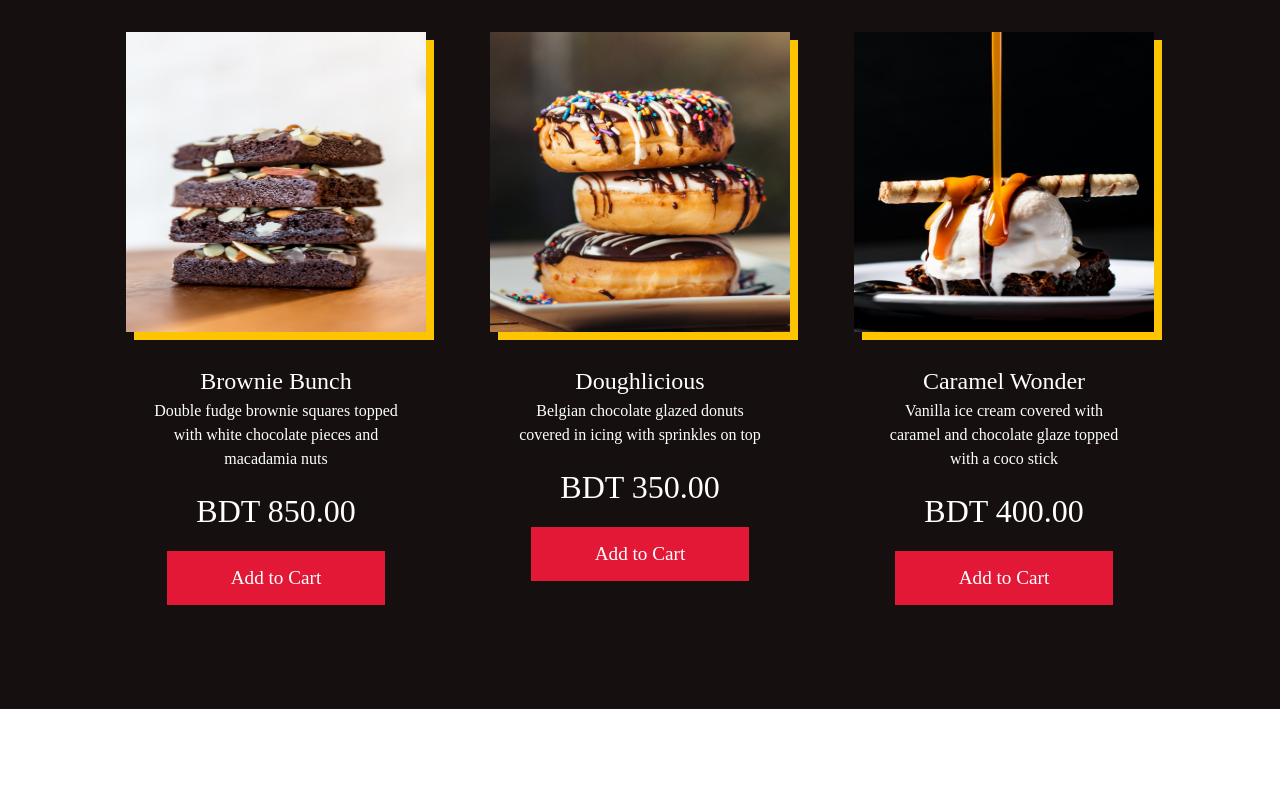
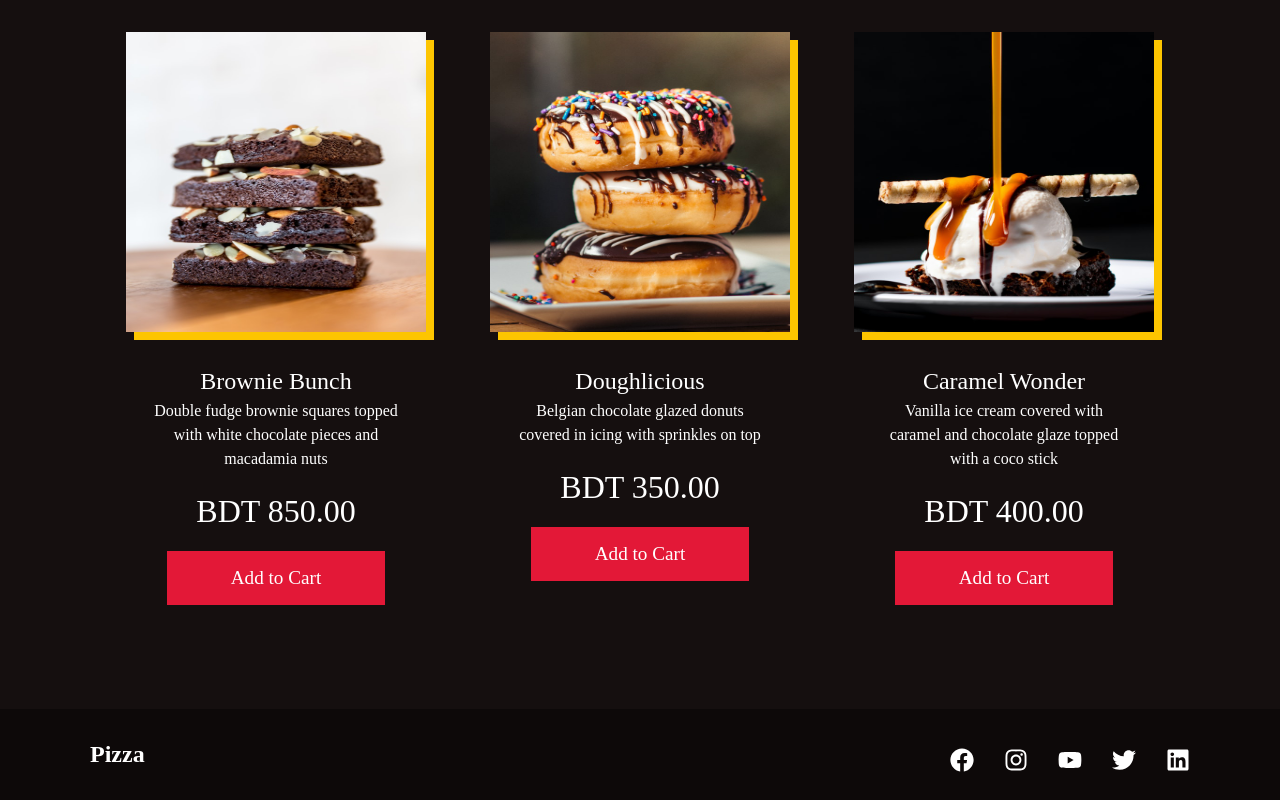
Before and after one commit to istyaque-ahammed/CSEKU_WPL_2023_Responsive-Restaurant-WebSite, a React (Create React App) app in the folder responsive-restaurant-website/: page / in a window 1280 px wide. Shown: the part 2315-3115 px from the top of the page. Before the commit the page ends 3024 px from the top, so only its background shows below. Built offline with nearby package versions, Linux system fonts and the light colour scheme; a web font is replaced by a local one.

Commit message:
Footer page

```diff
--- a/responsive-restaurant-website/src/App.js
+++ b/responsive-restaurant-website/src/App.js
@@ -5,6 +5,7 @@ import Hero from './components/Hero';
 import Products from './components/Products';
 import { productData, productDataTwo } from './components/Products/data';
 import Feature from './components/Feature';
+import Footer from './components/Footer';
 
 function App() {
   return (
@@ -14,8 +15,7 @@ function App() {
       <Products heading='Delicious Pizza For You' data={productData}/>
       <Feature/>
       <Products heading='Sweet Treats For You' data={productDataTwo}/>
-
-
+      <Footer/>
     </Router>
 
   );
--- /dev/null
+++ b/responsive-restaurant-website/src/components/Footer/FooterElements.js
@@ -0,0 +1,57 @@
+import styled from 'styled-components';
+import { Link } from 'react-router-dom';
+
+export const FooterContainer = styled.footer`
+  background-color: #0d0909;
+`;
+
+export const FooterWrap = styled.div`
+  padding: 16px 24px;
+  display: flex;
+  flex-direction: column;
+  justify-content: center;
+  align-items: center;
+  max-width: 1300px;
+  margin: 0 auto;
+`;
+
+export const SocialMedia = styled.section`
+  max-width: 1300px;
+  width: 100%;
+`;
+
+export const SocialMediaWrap = styled.div`
+  display: flex;
+  justify-content: space-between;
+  align-items: center;
+  max-width: 1100px;
+  margin: 16px auto 0 auto;
+
+  @media screen and (max-width: 820px) {
+    flex-direction: column;
+  }
+`;
+
+export const SocialLogo = styled(Link)`
+  color: #fff;
+  justify-self: start;
+  cursor: pointer;
+  text-decoration: none;
+  font-size: 1.5rem;
+  display: flex;
+  align-items: center;
+  margin-bottom: 16px;
+  font-weight: bold;
+`;
+
+export const SocialIcons = styled.div`
+  display: flex;
+  justify-content: space-between;
+  align-items: center;
+  width: 240px;
+`;
+
+export const SocialIconLink = styled.a`
+  color: #fff;
+  font-size: 24px;
+`;
--- /dev/null
+++ b/responsive-restaurant-website/src/components/Footer/index.js
@@ -0,0 +1,55 @@
+import React from 'react';
+import {
+  FaFacebook,
+  FaInstagram,
+  FaYoutube,
+  FaTwitter,
+  FaLinkedin
+} from 'react-icons/fa';
+import {
+  FooterContainer,
+  FooterWrap,
+  SocialMedia,
+  SocialMediaWrap,
+  SocialLogo,
+  SocialIcons,
+  SocialIconLink
+} from './FooterElements';
+
+const Footer = () => {
+  return (
+    <FooterContainer>
+      <FooterWrap>
+        <SocialMedia>
+          <SocialMediaWrap>
+            <SocialLogo to='/'>Pizza</SocialLogo>
+            <SocialIcons>
+              <SocialIconLink href='https://www.facebook.com/IstyaqueAhammed/' target='_blank' aria-label='Facebook'>
+                <FaFacebook />
+              </SocialIconLink>
+              <SocialIconLink href='https://www.instagram.com/istyaque_ahammed/' target='_blank' aria-label='Instagram'>
+                <FaInstagram />
+              </SocialIconLink>
+              <SocialIconLink href='https://www.youtube.com/@Sunrise.Coaching.Centre' target='_blank' aria-label='Youtube'>
+                <FaYoutube />
+              </SocialIconLink>
+              <SocialIconLink
+                href='https://twitter.com/istyaqueahammed?lang=en'
+                target='_blank'
+                aria-label='Twitter'
+                rel='noopener noreferrer'
+              >
+                <FaTwitter />
+              </SocialIconLink>
+              <SocialIconLink href='www.linkedin.com/in/istyaque-ahammed' target='_blank' aria-label='Linkedin'>
+                <FaLinkedin />
+              </SocialIconLink>
+            </SocialIcons>
+          </SocialMediaWrap>
+        </SocialMedia>
+      </FooterWrap>
+    </FooterContainer>
+  );
+};
+
+export default Footer;
```
